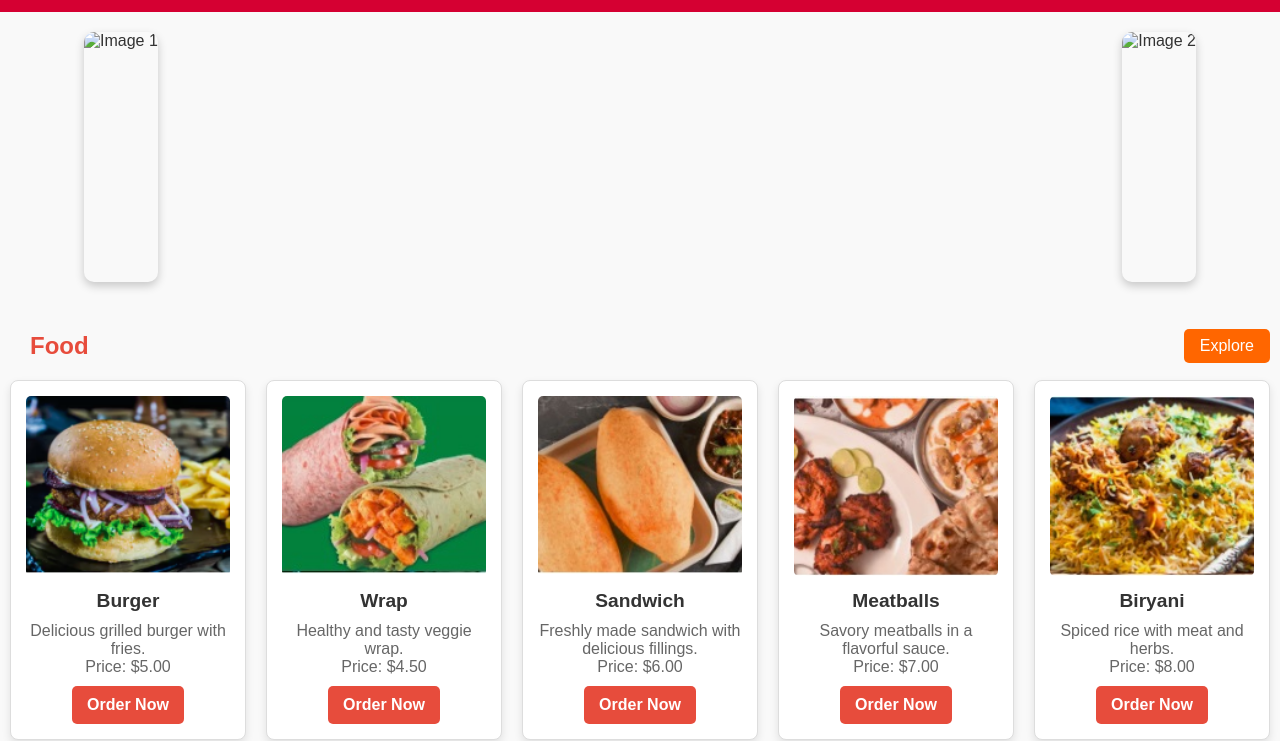
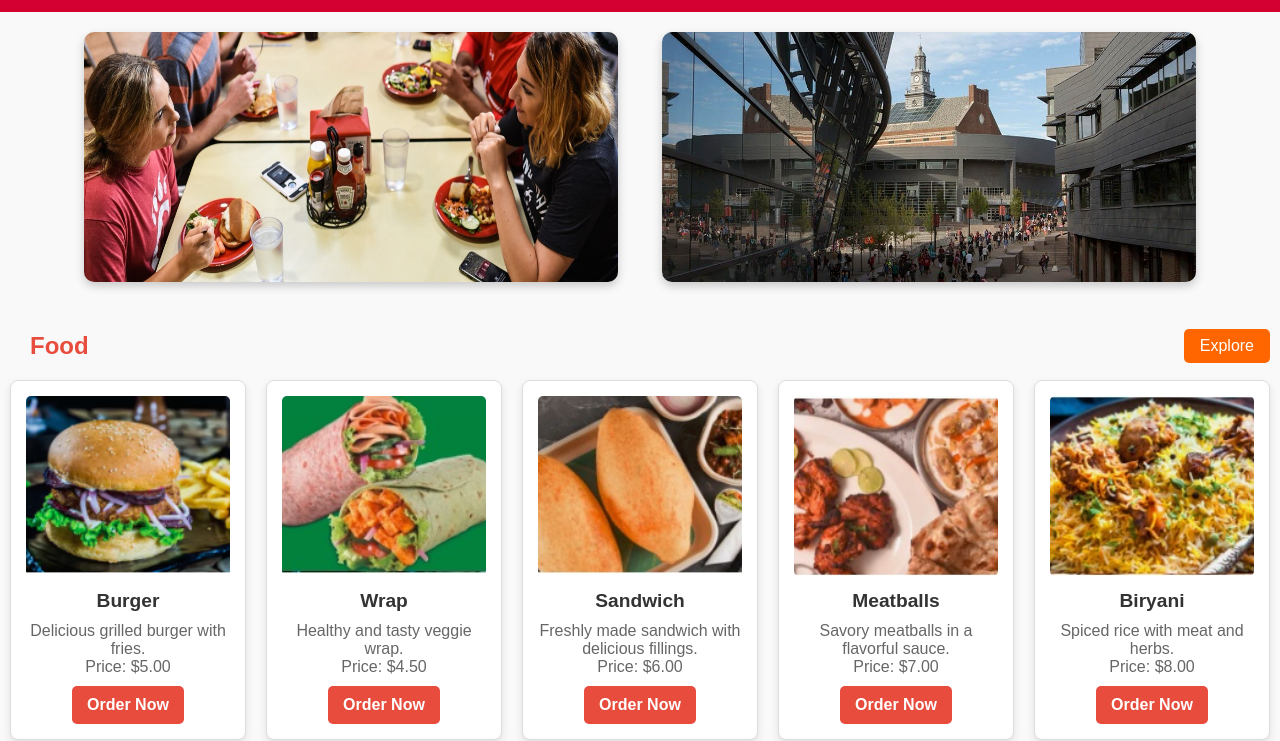
Before and after one commit to JavohirO2/BearMart, a website: page home.html in a window 1280 px wide. Shown: the part 68-809 px from the top of the page. Drawn offline with Linux system fonts and the light colour scheme; the site is published under a folder, as on GitHub Pages, so addresses that start at the root find nothing.

Commit message:
new chages

```diff
--- a/home.html
+++ b/home.html
@@ -49,8 +49,8 @@
 
 
         <div class="container">
-            <img src="/images/main1.jpg" alt="Image 1">
-            <img src="/images/main2.jpg" alt="Image 2">
+            <img src="images/main1.jpg" alt="Image 1">
+            <img src="images/main2.jpg" alt="Image 2">
         </div>
 
 
```
